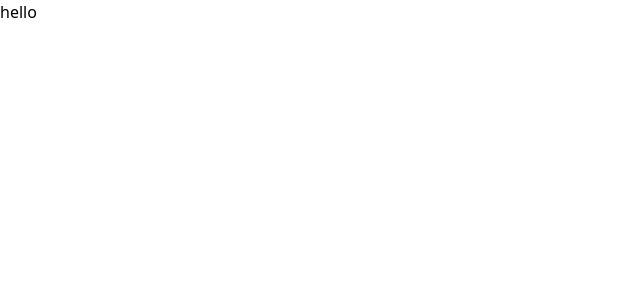
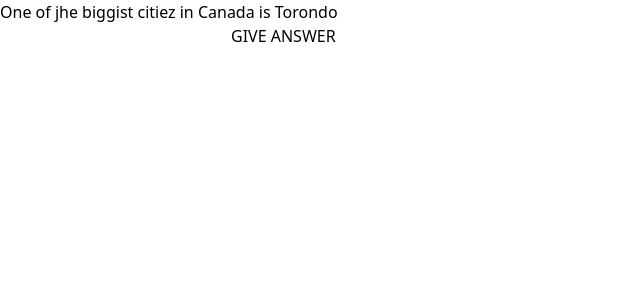
Before and after one commit to francosae/agenthacker, a React (Vite) app in the folder frontend/: page / in a window 1280 px wide. Shown: the top 300 px of the page, without its empty margins (0-640 px from the left). Built offline with nearby package versions, Linux system fonts and the light colour scheme.

Commit message:
Started letter cypher game
-Fixed tailwindcss not being installed

```diff
--- a/frontend/src/App.jsx
+++ b/frontend/src/App.jsx
@@ -1,9 +1,10 @@
 import { useState } from 'react'
+import LetterCypher from './letter-cypher/LetterCypher'
 
 function App() {
   return (
     <div className="App">
-      hello
+      <LetterCypher message="One of jhe biggist citiez in Canada is Torondo" hidden="TEST"/>
     </div>
   )
 }
--- /dev/null
+++ b/frontend/src/letter-cypher/LetterCypher.jsx
@@ -0,0 +1,19 @@
+import { useState } from 'react'
+
+function LetterCypher(props) {
+    const [answer, setAnswer] = useState(""); //compare this
+    return (
+        <div className="letter-cypher-window">
+            <h1>{props.message}</h1>
+            <form onSubmit={(e) => {
+                e.preventDefault();
+                alert(answer.toUpperCase() == props.hidden ? "YOU GOT IT!" : "WRONG ANSWER, BUCKO!");
+            }}>
+                <input type="text" onChange={(e) => setAnswer(e.target.value)}/>
+                <input type="submit" value={"GIVE ANSWER"}/>
+            </form>
+        </div>
+    )
+}
+
+export default LetterCypher
```
